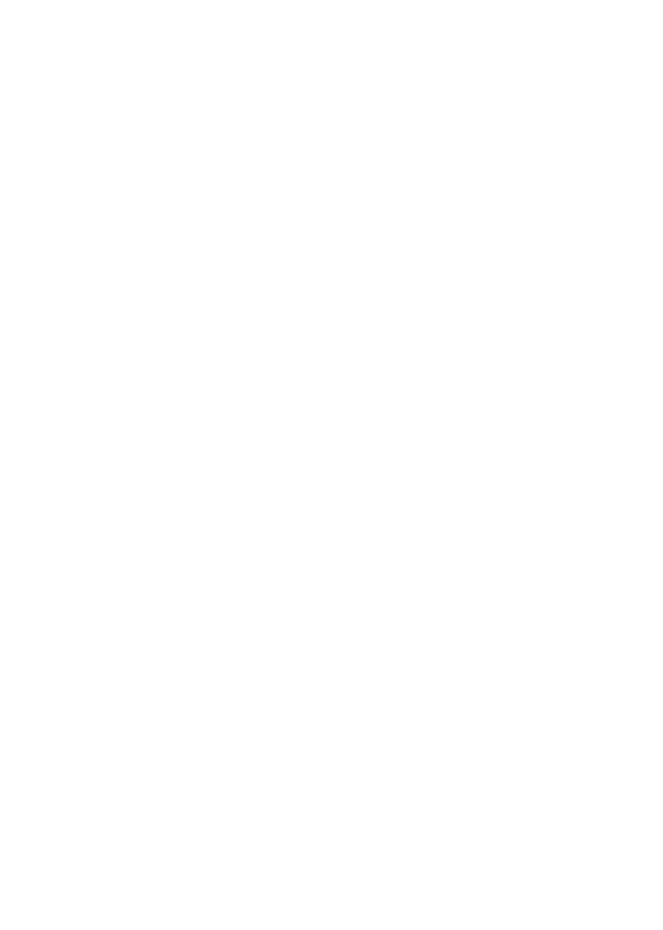
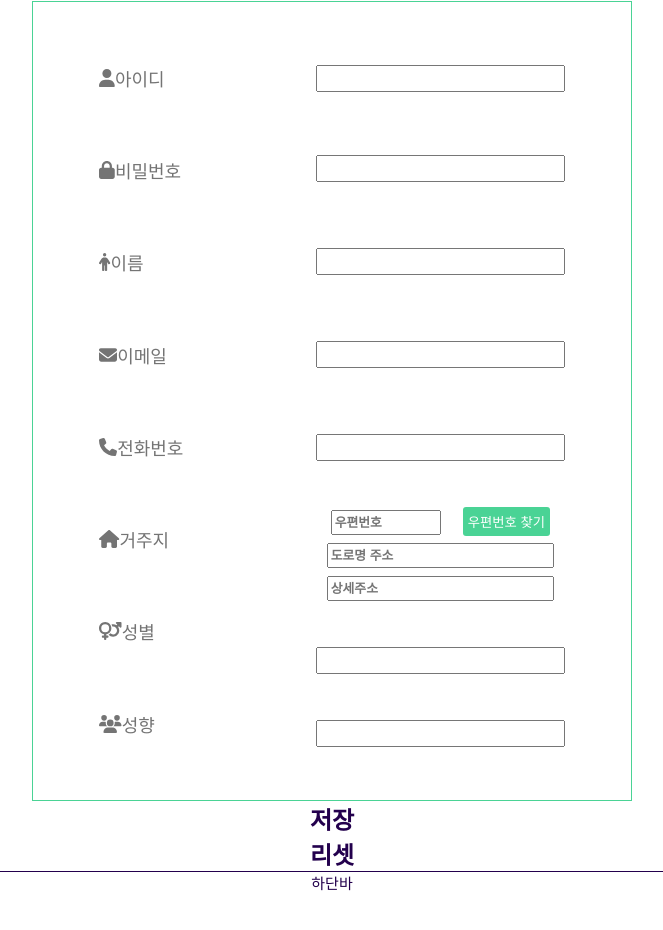
Before and after one commit to capstone-design-kim/Front-end, a React (Create React App) app in the folder front/: page /UserModify in a window 1280 px wide. Before the commit this address had no page. Shown: the part 590-1520 px from the top of the page, without its empty margins (308-971 px from the left). Before the commit the page ends 800 px from the top, so only its background shows below. Built offline with nearby package versions, Linux system fonts and the light colour scheme.

Commit message:
회원정보수정중

```diff
--- a/front/src/App.js
+++ b/front/src/App.js
@@ -8,6 +8,7 @@ import Footer from './Footer.js';
 import MyPage from './pages/MyPage.js';
 import SignUI from './pages/SignUI.js';
 import UserProfile from './pages/UserProfile.js';
+import UserModify from './pages/UserModify.js';
 
 function App() {
   const [showNavigation, setShowNavigation] = useState(true);
@@ -38,6 +39,7 @@ function App() {
           <Route path='/MyPage/*' element={<MyPage />} />
           <Route path='/SignUI/*' element={<SignUI />} />
           <Route path='/UserProfile/*' element={<UserProfile />} />
+          <Route path='/UserModify/*' element={<UserModify />} />
         </Routes>
       </div>
       {showNavigation && <Footer />}
--- a/front/src/component/NavigationUser.js
+++ b/front/src/component/NavigationUser.js
@@ -28,7 +28,7 @@ export default function NavigationUser() {
                 <p className="myPage_main_font_p" onClick={logoutbtn}>로그아웃</p>
                 <Link className="myPage_main_font" to={'/UserProfile'}>유저 프로필</Link>
                 <Link className="myPage_main_font" to={'/UserModify'}>회원정보 수정</Link>
-                <Link className="myPage_main_font" to={'/UserDelete'}>회원 탈퇴</Link>
+                <Link className="myPage_main_font" to={'/UserDelete'} >회원 탈퇴</Link>
             </div>
         </div>
     );
--- a/front/src/css/Post.css
+++ b/front/src/css/Post.css
@@ -1,20 +1,20 @@
 .zip__input {
-    width: 30%;
+    width: 110px;
     height: 25px;
-    margin-right: 6%;
-    margin-bottom: 2%;
+    margin-right: 22px;
+    margin-bottom: 6px;
     cursor: default;
 }
 
 .road__input {
-    width: 62%;
+    width: 227px;
     height: 25px;
-    margin-bottom: 2%;
+    margin-bottom: 6px;
     cursor: default;
 }
 
 .detail__input {
-    width: 62%;
+    width: 227px;
     height: 25px;
 }
 
--- /dev/null
+++ b/front/src/css/UserModify.css
@@ -0,0 +1,50 @@
+.UserModify_Main {
+    display: flex;
+    flex-direction: column;
+    align-items: center;
+    margin-top: 50px;
+    font-size: x-large;
+    font-weight: bold;
+}
+
+.UserModify_Form {
+    width: 600px;
+    height: 800px;
+    display: flex;
+    justify-content: space-around;
+    padding: 30px 0px 30px 0px;
+    border: solid 1px #4AD395;
+    margin-top: 50px;
+    font-size: large;
+    color: #747474;
+    font-weight: 500;
+}
+
+.UserModify_Form_dbox {
+    display: flex;
+    flex-direction: column;
+    justify-content: space-around;
+}
+
+.UserModify_Form_Main {
+    display: flex;
+    align-items: center;
+}
+
+.UserModify_Form_dbox>input {
+    font-size: large;
+}
+
+.UserModify_Form_id {
+    margin-top: 4%;
+}
+
+.UserModify_Form_pw {
+    margin-top: 7%;
+}
+
+.UserModify_Form_name,
+.UserModify_Form_email,
+.UserModify_Form_phone {
+    margin-top: 8%;
+}
--- a/front/src/pages/SignUI.js
+++ b/front/src/pages/SignUI.js
@@ -446,7 +446,7 @@ export default function MyPage() {
                             <div class="id_box">
                                 <FontAwesomeIcon icon={faUser} />
                                 <input type="text" placeholder="UserId" class="id__input" id="id" />
-                                {/* <span className="id_checkbox" onClick={idCheck}>중복확인</span> */}
+                                <span className="id_checkbox" onClick={idCheck}>중복확인</span>
                             </div>
 
                             <div class="login__box">
--- /dev/null
+++ b/front/src/pages/UserModify.js
@@ -0,0 +1,66 @@
+import NavigationUser from '../component/NavigationUser.js';
+import Post from '../component/Post.js';
+import '../css/UserModify.css';
+import { FontAwesomeIcon } from "@fortawesome/react-fontawesome";
+import { faUser, faLock, faPerson, faEnvelope, faPhone, faHouse, faVenusMars, faUsers, faArrowLeft } from "@fortawesome/free-solid-svg-icons";
+
+export default function UserModify() {
+    return (
+        <div>
+            {window.location.pathname.includes('/UserModify') && <NavigationUser />}
+            <div className='UserModify_Main'>
+                <div>회원 정보 수정</div>
+                <form className='UserModify_Form'>
+                    <div className='UserModify_Form_dbox'>
+                        <div className='UserModify_Form_Main'>
+                            <FontAwesomeIcon icon={faUser} />
+                            <div>아이디</div>
+                        </div>
+                        <div className='UserModify_Form_Main'>
+                            <FontAwesomeIcon icon={faLock} />
+                            <div>비밀번호</div>
+                        </div>
+                        <div className='UserModify_Form_Main'>
+                            <FontAwesomeIcon icon={faPerson} />
+                            <div>이름</div>
+                        </div>
+                        <div className='UserModify_Form_Main'>
+                            <FontAwesomeIcon icon={faEnvelope} />
+                            <div>이메일</div>
+                        </div>
+                        <div className='UserModify_Form_Main'>
+                            <FontAwesomeIcon icon={faPhone} />
+                            <div>전화번호</div>
+                        </div>
+                        <div className='UserModify_Form_Main'>
+                            <FontAwesomeIcon icon={faHouse} />
+                            <div>거주지</div>
+                        </div>
+                        <div className='UserModify_Form_Main'>
+                            <FontAwesomeIcon icon={faVenusMars} />
+                            <div>성별</div>
+                        </div>
+                        <div className='UserModify_Form_Main'>
+                            <FontAwesomeIcon icon={faUsers} />
+                            <div>성향</div>
+                        </div>
+                    </div>
+                    <div className='UserModify_Form_dbox'>
+                        <input className='UserModify_Form_id' />
+                        <input className='UserModify_Form_pw' />
+                        <input className='UserModify_Form_name' />
+                        <input className='UserModify_Form_email' />
+                        <input className='UserModify_Form_phone' />
+                        <Post className='UserModify_Form_home' />
+                        <input className='UserModify_Form_gender' />
+                        <input className='UserModify_Form_list' />
+                    </div>
+                </form>
+                <div>
+                    <div>저장</div>
+                    <div>리셋</div>
+                </div>
+            </div>
+        </div>
+    )
+}
--- a/front/src/pages/UserProfile.js
+++ b/front/src/pages/UserProfile.js
@@ -3,10 +3,12 @@ import { Link, useNavigate } from 'react-router-dom';
 import axios from "axios";
 import '../css/UserProfile.css';
 import NavigationUser from '../component/NavigationUser.js';
+import Swal from 'sweetalert2';
 
 export default function UserProfile() {
     const navigate = useNavigate();
     const [isToken, setIsToken] = useState(false);
+    const [userId, setUserId] = useState('');
     const [stack, setStack] = useState([]);
     const [profile, setProfile] = useState([]);
     const [stackForm, setStackForm] = useState({ value: "" });
@@ -14,15 +16,8 @@ export default function UserProfile() {
 
     useEffect(() => {
         setIsToken(window.localStorage.getItem('token'));
+        setUserId(window.localStorage.getItem('userId'));
     })
-
-    const logoutbtn = e => {
-        e.preventDefault();
-        window.localStorage.removeItem('token');
-        window.localStorage.removeItem('username');
-        setIsToken(false)
-        navigate('/');
-    }
 
     const onChangeInput = (e) => {
         const { name, value } = e.target;
@@ -36,12 +31,23 @@ export default function UserProfile() {
 
     const addStackList = (e) => {
         e.preventDefault();
+        if (stackForm.value === "") {
+            Swal.fire({
+                title: "공백은 추가할 수 없습니다"
+            })
+        } else {
             setStack([...stack, stackForm]);
             setStackForm({ value: "" });
+        }
     };
 
     const addStackList_Plus = (e) => {
         e.preventDefault();
+        if (Object.values(profileForm).some(value => value === "")) {
+            Swal.fire({
+                title: "공백은 추가할 수 없습니다"
+            })
+        } else {
             setProfile([...profile, profileForm]);
             setProfileForm({
                 contestName: "",
@@ -49,11 +55,12 @@ export default function UserProfile() {
                 contestPeriod: "",
                 gitHub: ""
             });
+        }
     };
 
     const removeStackList = (index) => {
-        const removedBookList = stack.filter((_, i) => i !== index);
-        setStack(removedBookList);
+        const removedStackList = stack.filter((_, i) => i !== index);
+        setStack(removedStackList);
     };
 
     const removeProfileList = (index) => {
@@ -61,17 +68,123 @@ export default function UserProfile() {
         setProfile(removedProfileList);
     };
 
+    const saveUserProflie = (e) => {
+        e.preventDefault();
+        let user_intro = document.querySelector('#user_profile_intro').value;
+        if (user_intro === "") {
+            Swal.fire({
+                title: "자기 소개를 입력해주세요"
+            })
+        } else if (stack.length === 0) {
+            Swal.fire({
+                title: '기술 스택란이 비었습니다 이대로 진행할까요?',
+                text: '후에 프로필 수정이 가능합니다',
+                icon: 'warning',
+                showCancelButton: true, // cancel버튼 보이기. 기본은 원래 없음
+                confirmButtonColor: '#3085d6', // confrim 버튼 색깔 지정
+                cancelButtonColor: '#d33', // cancel 버튼 색깔 지정
+                confirmButtonText: '확인', // confirm 버튼 텍스트 지정
+                cancelButtonText: '취소', // cancel 버튼 텍스트 지정
+
+                reverseButtons: true, // 버튼 순서 거꾸로
+
+            }).then(result => {
+                // 만약 Promise리턴을 받으면,
+                if (result.isConfirmed) { // 만약 모달창에서 confirm 버튼을 눌렀다면
+                    if (profile.length === 0) {
+                        Swal.fire({
+                            title: '공모 관련 정보가 비었습니다 이대로 진행할까요?',
+                            text: '후에 프로필 수정이 가능합니다',
+                            icon: 'warning',
+                            showCancelButton: true, // cancel버튼 보이기. 기본은 원래 없음
+                            confirmButtonColor: '#3085d6', // confrim 버튼 색깔 지정
+                            cancelButtonColor: '#d33', // cancel 버튼 색깔 지정
+                            confirmButtonText: '확인', // confirm 버튼 텍스트 지정
+                            cancelButtonText: '취소', // cancel 버튼 텍스트 지정
+
+                            reverseButtons: true, // 버튼 순서 거꾸로
+
+                        }).then(result => {
+                            // 만약 Promise리턴을 받으면,
+                            if (result.isConfirmed) { // 만약 모달창에서 confirm 버튼을 눌렀다면
+                                submitUserProfile(user_intro);
+                            }
+                        })
+                    } else {
+                        submitUserProfile(user_intro);
+                    }
+                }
+            })
+        } else if (profile.length === 0) {
+            Swal.fire({
+                title: '공모 관련 정보가 비었습니다 이대로 진행할까요?',
+                text: '후에 프로필 수정이 가능합니다',
+                icon: 'warning',
+                showCancelButton: true, // cancel버튼 보이기. 기본은 원래 없음
+                confirmButtonColor: '#3085d6', // confrim 버튼 색깔 지정
+                cancelButtonColor: '#d33', // cancel 버튼 색깔 지정
+                confirmButtonText: '확인', // confirm 버튼 텍스트 지정
+                cancelButtonText: '취소', // cancel 버튼 텍스트 지정
+
+                reverseButtons: true, // 버튼 순서 거꾸로
+
+            }).then(result => {
+                // 만약 Promise리턴을 받으면,
+                if (result.isConfirmed) { // 만약 모달창에서 confirm 버튼을 눌렀다면
+                    submitUserProfile(user_intro);
+                }
+            })
+        } else {
+            submitUserProfile(user_intro);
+        }
+    }
+
+    const submitUserProfile = (user_intro) => {
+        const userProfile = {
+            userId: userId,
+            intro: user_intro,
+            stackList: stack.map(item => item.value),
+            profileList: profile.map(item => item.value)
+        };
         try {
             axios({
+                method: 'post',
+                url: '/user-profile',
+                data: userProfile
+            }).then(result => {
+                Swal.fire({
+                    title: "프로필이 설정되었습니다"
+                }).then(() => {
+                    navigate('/MyPage');
+                });
             })
-    } catch {
+        } catch (err) {
+            console.error(err);
+        }
+    }
+
+    const deleteUserProflie = (e) => {
+        e.preventDefault();
+        document.querySelector('#user_profile_intro').value = "";
+        setStackForm({ value: "" });
+        setProfileForm({
+            contestName: "",
+            stack: "",
+            contestPeriod: "",
+            gitHub: ""
+        });
+        setStack([]);
+        setProfile([]);
     }
 
     return (
         <div>
             {window.location.pathname.includes('/UserProfile') && <NavigationUser />}
             <form className="user_file_form_box">
-                <div><input className="user_introduce" maxLength={50} type="text" placeholder="자기 소개를 한 줄로 간단하게 해주세요!" /></div>
+                <div>
+                    <input id="user_profile_intro" className="user_introduce"
+                        maxLength={50} type="text" placeholder="자기 소개를 한 줄로 간단하게 해주세요!" />
+                </div>
                 <div className="user_stack_big_box">
                     <div className="user_stack_box">
                         <input
@@ -152,8 +265,8 @@ export default function UserProfile() {
                     </div>
                 </div>
                 <div className="user_profile_button_box">
-                    <button type="button">저장</button>
-                    <button type="button">리셋</button>
+                    <button type="button" onClick={saveUserProflie}>저장</button>
+                    <button type="button" onClick={deleteUserProflie}>리셋</button>
                 </div>
             </form>
         </div>
```
Lines whose indentation alone changed are shown as unchanged.
